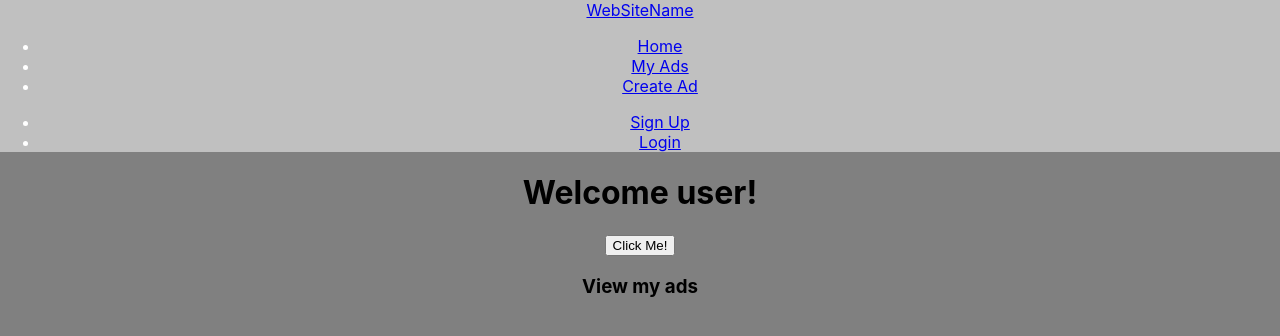
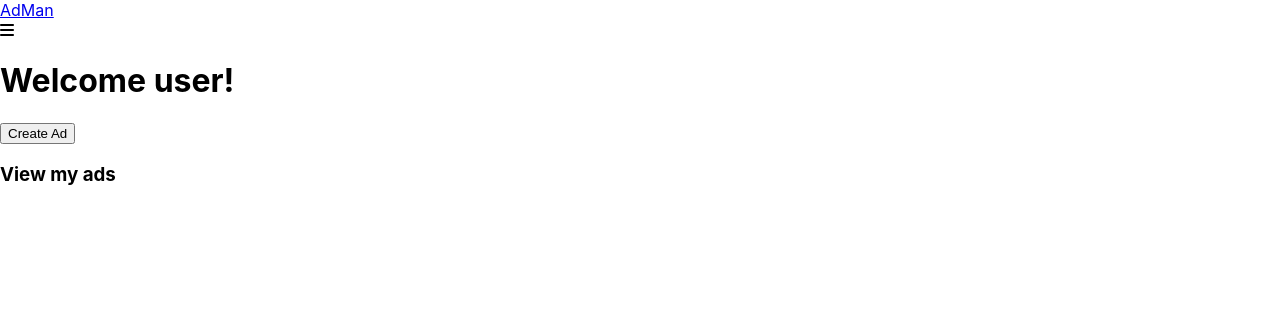
Before and after one commit to yobazy/ad-manager, a React (Create React App) app in the folder client/: page / in a window 1280 px wide. Shown: the top 336 px of the page. Built offline with nearby package versions, Linux system fonts and the light colour scheme.

Commit message:
Adds navbar component to App

```diff
--- a/client/src/App.js
+++ b/client/src/App.js
@@ -1,46 +1,25 @@
-import "./App.css";
+// import "./App.css";
 import React from "react";
+import Navbar from './components/Navbar';
+import {BrowserRouter as Router, Routes, Route} from 'react-router-dom';
+
+const switchListing = function switchToListing() {
+
+}
 
 function App() {
   return (
     <div className="App">
-      <header className="App-header">
-        <nav class="navbar navbar-inverse">
-          <div class="container-fluid">
-            <div class="navbar-header">
-              <a class="navbar-brand" href="#">
-                WebSiteName
-              </a>
-            </div>
-            <ul class="nav navbar-nav">
-              <li class="active">
-                <a href="#">Home</a>
-              </li>
-              <li>
-                <a href="#">My Ads</a>
-              </li>
-              <li>
-                <a href="#">Create Ad</a>
-              </li>
-            </ul>
-            <ul class="nav navbar-nav navbar-right">
-              <li>
-                <a href="#">
-                  <span class="glyphicon glyphicon-user"></span> Sign Up
-                </a>
-              </li>
-              <li>
-                <a href="#">
-                  <span class="glyphicon glyphicon-log-in"></span> Login
-                </a>
-              </li>
-            </ul>
-          </div>
-        </nav>
-      </header>
+      <Navbar />
+      {/* <Router>
+        <Navbar></Navbar>
+        <Routes>
+          <Router path="/" exact/>
+        </Routes>
+      </Router> */}
       <body>
         <h1>Welcome user!</h1>
-        <button type="button">Click Me!</button>
+        <button type="button">Create Ad</button>
         <h3>View my ads</h3>
       </body>
     </div>
```
